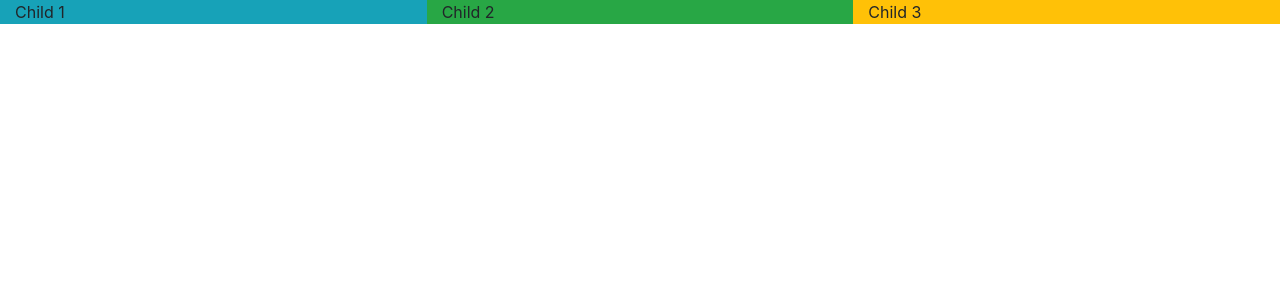
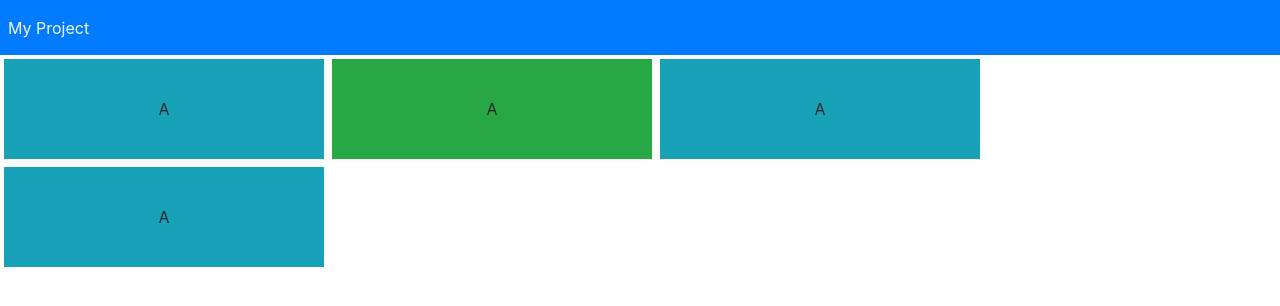
Before and after one commit to cg-101/day3-bootstrap, a React (Create React App) app: page / in a window 1280 px wide. Shown: the top 306 px of the page. Built offline with nearby package versions, Linux system fonts and the light colour scheme.

Commit message:
layout 1

```diff
--- a/src/App.js
+++ b/src/App.js
@@ -2,10 +2,43 @@ import "./App.css";
 
 function App() {
   return (
-    <div className="bg-primary d-flex justify-content-between" style={{}}>
-      <div className="bg-info col">Child 1</div>
-      <div className="bg-success col">Child 2 </div>
-      <div className="bg-warning col">Child 3 </div>
+    <div className="container-fluid">
+      <div
+        className="row bg-primary text-light d-flex align-items-center pl-2"
+        style={{ height: 55 }}
+      >
+        My Project
+      </div>
+
+      <div className="row d-flex ">
+        <div
+          className="bg-info col-3 m-1 d-flex justify-content-center align-items-center"
+          style={{ height: 100 }}
+        >
+          A
+        </div>
+
+        <div
+          className="bg-success col-3 m-1 d-flex justify-content-center align-items-center"
+          style={{ height: 100 }}
+        >
+          A
+        </div>
+
+        <div
+          className="bg-info col-3 m-1 d-flex justify-content-center align-items-center"
+          style={{ height: 100 }}
+        >
+          A
+        </div>
+
+        <div
+          className="bg-info col-3 m-1 d-flex justify-content-center align-items-center"
+          style={{ height: 100 }}
+        >
+          A
+        </div>
+      </div>
     </div>
   );
 }
```
